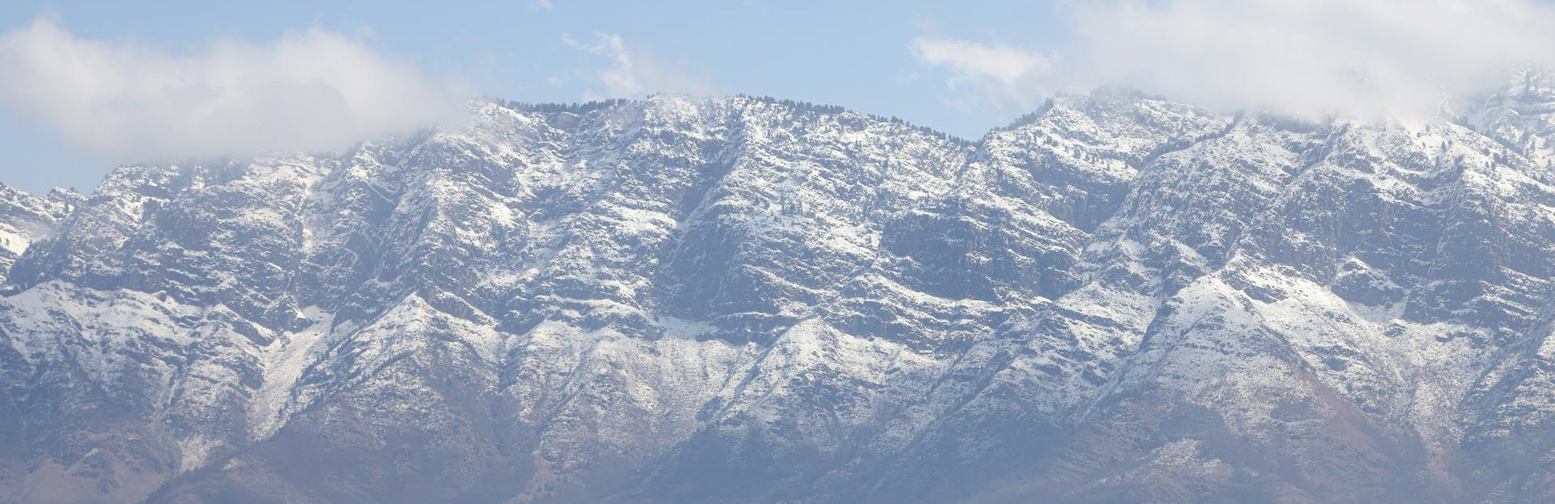
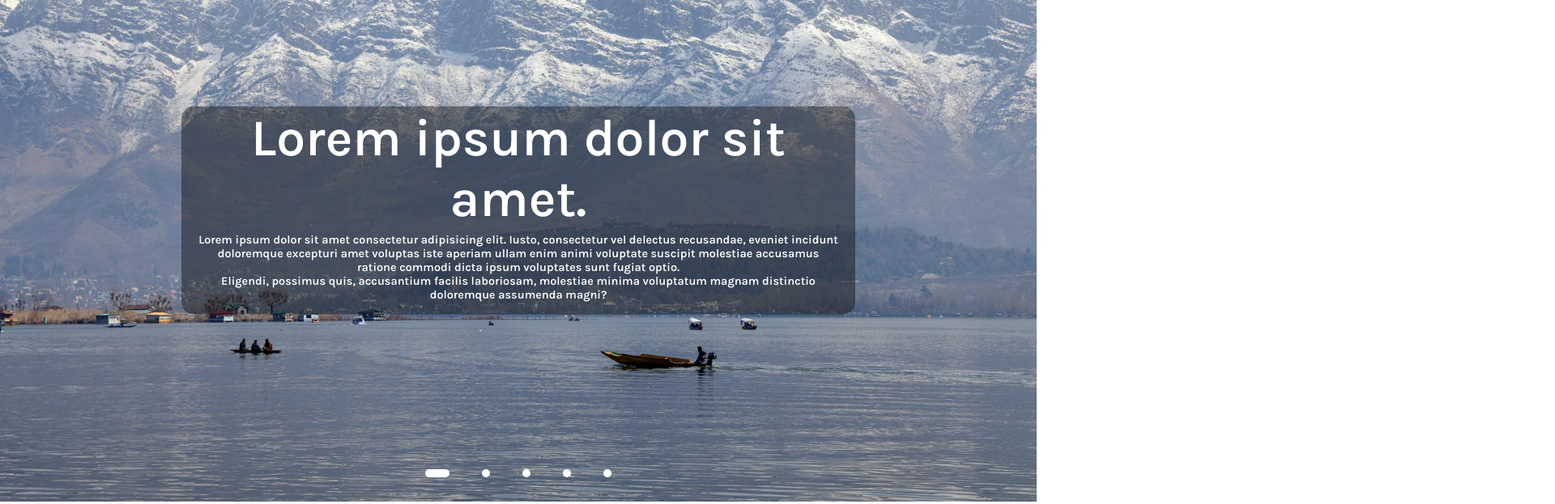
Before and after one commit to imsamudev/DreamTravels, a website built with Vite: page index.html in a window 1280 px wide. Shown: the part 180-803 px from the top of the page at 81% size, 1920 px wide, since content can reach past the window. Built offline with nearby package versions, Linux system fonts and the light colour scheme; files whose address does not match are found by name.

Commit message:
ruta img, estilos para slider. #4

```diff
--- a/index.html
+++ b/index.html
@@ -46,19 +46,19 @@
       <div class="slider">
         <div class="list">
           <div class="item">
-            <img src="/1.jpg" alt="">
+            <img src="./src/assets/img/Slider img/1.jpg" alt="">
           </div>
           <div class="item">
-            <img src="/2.jpg" alt="">
+            <img src="./src/assets/img/Slider img/2.jpg" alt="">
           </div>
           <div class="item">
-            <img src="/3.jpg" alt="">
+            <img src="./src/assets/img/Slider img/3.jpg" alt="">
           </div>
           <div class="item">
-            <img src="/4.jpg" alt="">
+            <img src="./src/assets/img/Slider img/4.jpg" alt="">
           </div>
           <div class="item">
-            <img src="/5.jpg" alt="">
+            <img src="./src/assets/img/Slider img/5.jpg" alt="">
           </div>
         </div>
 
--- a/src/styles/main.css
+++ b/src/styles/main.css
@@ -22,6 +22,7 @@
 /* NAVBAR */
 .navbar {
   position: fixed;
+  z-index: 1;
   background: linear-gradient(135deg, var(--mint-green), var(--indigo-dye));
   box-shadow: 0rem 0.15rem 0.5rem var(--black);
   padding: 1rem;
@@ -84,6 +85,86 @@ section {
 }
 /* NAVBAR CLOSED */
 
+/* SLIDER */
+h1 {
+  font-size: 4rem;
+  font-weight: 600;
+  color: #fff;
+}
+h2 {
+  font-size: 0.9rem;
+  font-weight: 600;
+  color: #fff;
+}
+.description {
+  padding-top: 5px;
+}
+.title-container {
+  position: absolute;
+  z-index: 1;
+  width: 65%;
+  top: 55%;
+  left: 50%;
+  transform: translate(-50%, -50%);
+  text-align: center;
+  background-color: rgba(0, 0, 0, 0.4);
+  border-radius: 15px;
+  padding: 1px 20px 16px 20px;
+}
+.slider {
+  width: 100%;
+  min-width: 100vw;
+  height: 100vh;
+  margin: auto;
+  position: relative;
+  overflow: hidden;
+}
+.list {
+  position: absolute;
+  top: 0;
+  left: 0;
+  height: 100%;
+  display: flex;
+  width: max-content;
+  transition: 1s;
+}
+.list img {
+  min-width: 100vw;
+  height: 100vh;
+  object-fit: cover;
+  transition: transform 15s ease, opacity 1s ease;
+  transition-delay: 650ms;
+}
+.item.active img {
+  transform: scale(1.2); /* Zoom-in */
+}
+.dots {
+  position: absolute;
+  bottom: 10px;
+  color: #fff;
+  left: 0;
+  width: 100%;
+  margin: 0;
+  padding: 0;
+  display: flex;
+  padding: 0;
+  justify-content: center;
+}
+.dots li {
+  list-style: none;
+  width: 10px;
+  height: 10px;
+  background-color: #fff;
+  margin: 20px;
+  border-radius: 20px;
+  transition: 1s;
+}
+.dots li.active {
+  width: 30px;
+}
+/* SLIDER CLOSED */
+
+
 /* MOBILE FIRST DESIGN */
 @media (min-width: 769px) {
   /* NAVBAR */
```
